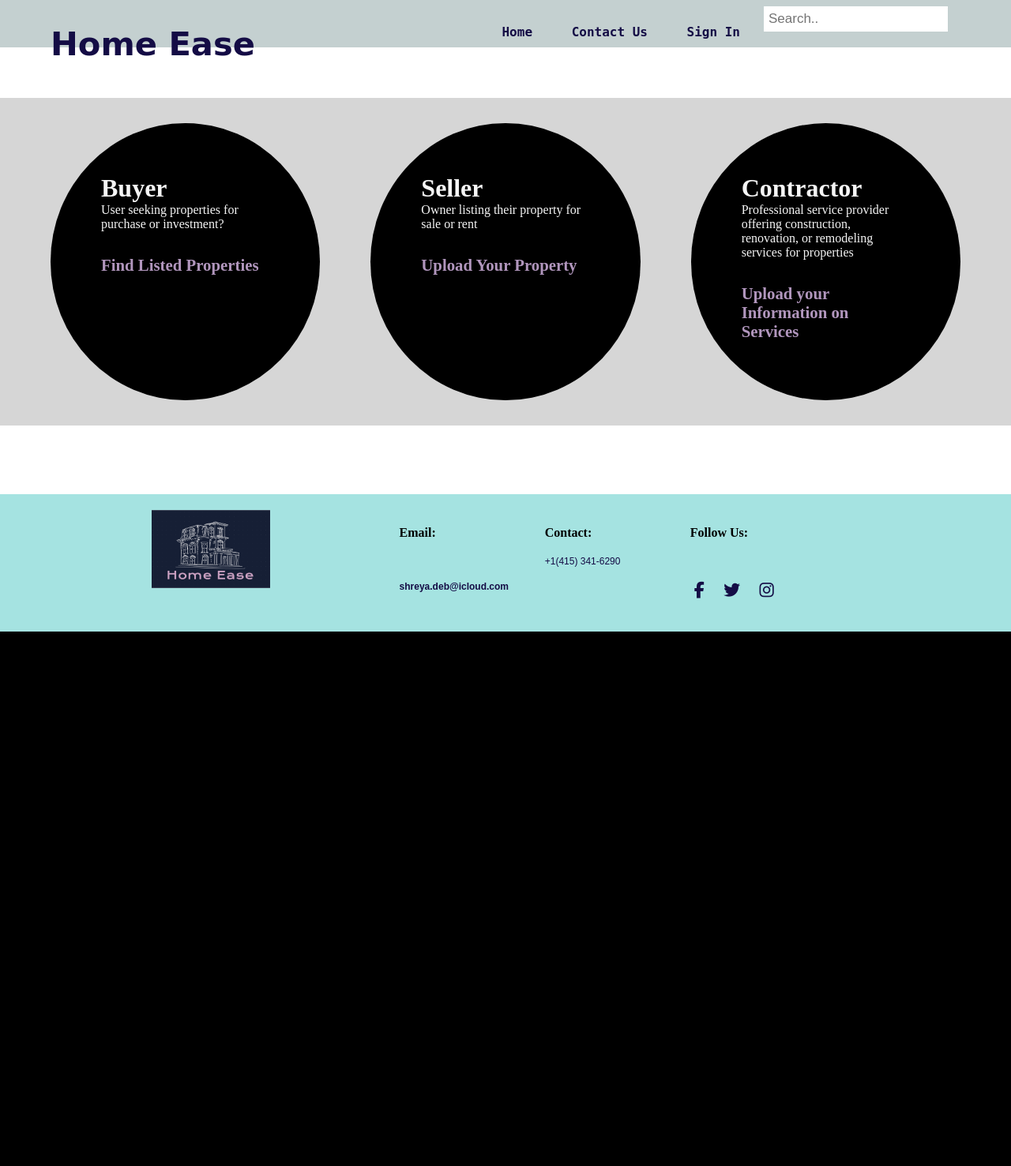
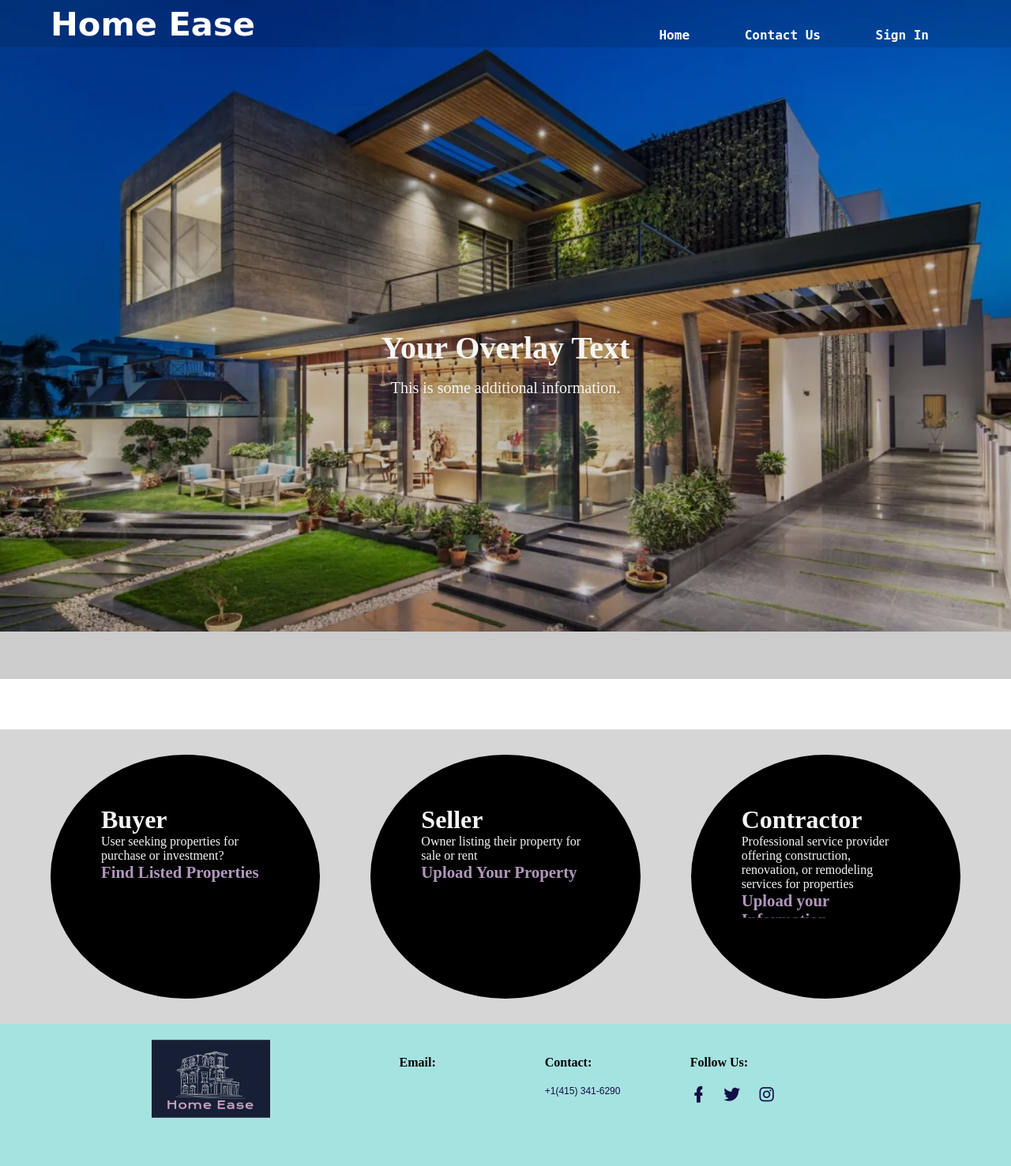
Before and after one commit to shreyaDeb/HomEase, a Django app: page / in a window 1280 px wide. Shown: the whole page at 79% size. Before the commit the page ends 800 px from the top, so only its background shows below. Run offline with Django 4.2, Linux system fonts and the light colour scheme; some libraries are stand-ins or nearby versions; some web fonts are replaced.

Commit message:
changes to settings.py for hosting

```diff
--- a/HomeEase/HomeEase/settings.py
+++ b/HomeEase/HomeEase/settings.py
@@ -23,9 +23,9 @@
 SECRET_KEY = 'django-insecure-p6=r&q&ient4m$rzh006x7)0d=*^8@ra&dfs%uov02h-em93zy'
 
 # SECURITY WARNING: don't run with debug turned on in production!
-DEBUG = True
+DEBUG = False
 
-ALLOWED_HOSTS = ["*"]
+ALLOWED_HOSTS = ["ahomazen.com", "www.ahomazen.com"]
 
 
 # Application definition
--- a/HomeEase/HomePage/static/css/base.css
+++ b/HomeEase/HomePage/static/css/base.css
@@ -12,13 +12,16 @@
     height: 60px;
     display: block;
     align-items: center;
-    background-color: rgb(196, 208, 208);
+    background-size: cover;
+    background-color: rgba(0, 0, 0, 0.3);
 }
 
 body {
-    display: flex;
-    flex-direction: column;
-    min-height: 100vh;
+
+    background: url("/static/images/land.png") no-repeat;
+    height: 100vh;
+    background-size: cover;
+    background-position: center;
   }
 
 main
@@ -43,13 +46,13 @@
 
 .logo_header h1
 {
-    display: flex;
+    display: center;
     justify-content: center;
     align-items: center;
     font-family: 'Fleur De Leah', cursive;
-    height: 100%;
+    height: 30px;
     display: table-cell;
-    color: rgb(20, 12, 69);
+    color: rgb(255, 255, 255);
 }
 
 .navigation
@@ -85,22 +88,10 @@
     vertical-align: middle;
     height: 100%;
     font-size: 16px;
-    padding: 10px;
+    padding: 0px 20px;
     border: none;
-    color: rgb(20, 12, 69);
-    /*transition: all .2s linear;
-    background-color: rgba(50, 50, 50, 1.0);*/
+    color: rgb(255, 255, 255);
 }
-
-/* .navigation .search
-{
-    padding: 0 10px;
-    display: block;
-    margin: auto;
-    width: 100px;
-    font-size: 16px;
-    border: solid 1px rgb(20, 12, 69);
-} */
 
 .navigation input[type=text] {
     float: right;
--- a/HomeEase/HomePage/static/css/home.css
+++ b/HomeEase/HomePage/static/css/home.css
@@ -1,3 +1,32 @@
+.landing-container {
+    position: relative;
+    width: 100%;
+    height: 100vh;
+    overflow: hidden;
+}
+.overlay {
+    position: absolute;
+    top: 0;
+    left: 0;
+    width: 100%;
+    height: 100%;
+    display: flex;
+    flex-direction: column;
+    justify-content: center;
+    align-items: center;
+    background-color: rgba(0, 0, 0, 0.2);
+    text-align: center;
+}
+
+.overlay h1 {
+    font-size: 2.5rem;
+    margin-bottom: 1rem;
+}
+
+.overlay p {
+    font-size: 1.25rem;
+}
+
 .header
 {
     align-content: center;
@@ -31,7 +60,6 @@
     font-size: 1.3rem;
     text-decoration: none;
     margin-top: 1em;
-    display: inline-block;
     font-weight: bold;
     padding: 0.5em;
     margin-left: -0.5em;
--- a/HomeEase/HomePage/templates/base.html
+++ b/HomeEase/HomePage/templates/base.html
@@ -27,8 +27,6 @@
                 <a href="{% url 'home' %}"><li>Home</li></a>
                 <a href="{% url 'contact' %}"><li>Contact Us</li></a>
                 <a href="{% url 'login' %}"><li>Sign In</li></a>
-
-                <input type="text" name="search" class ="search" placeholder="Search..">
             </ul>
         </div>
 
--- a/HomeEase/HomePage/templates/home.html
+++ b/HomeEase/HomePage/templates/home.html
@@ -5,6 +5,12 @@
   {% endblock %}
 
   {% block content %}
+  <div class="landing-container">
+    <div class="overlay">
+        <h1>Your Overlay Text</h1>
+        <p>This is some additional information.</p>
+    </div>
+</div>
     <div class="super">
         <div class="container">
             <div class="card">
--- a/HomeEase/contact/static/css/contact.css
+++ b/HomeEase/contact/static/css/contact.css
@@ -17,7 +17,7 @@
 
 
 .left{
-	background: url("some_image") no-repeat center; /*TODO: add some image*/
+	background: "galaxy.png" no-repeat center; /*TODO: add some image*/
 	background-size: cover;
 	height: 100%;
     border-radius: 10px;
```
Also changed, not shown: HomeEase/HomePage/static/images/land.png (added), 6 other files.
